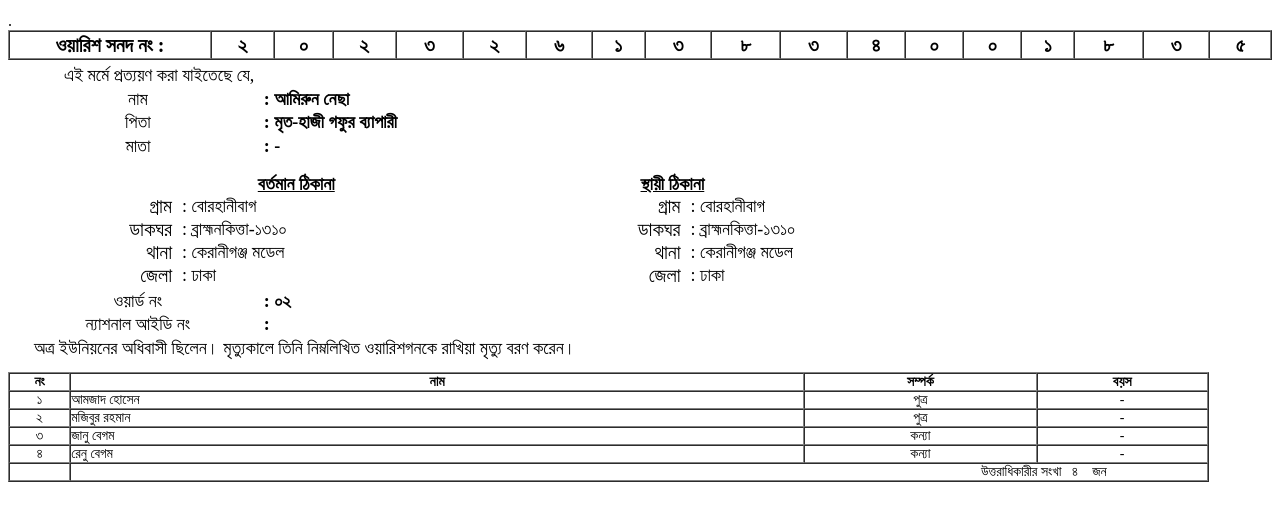
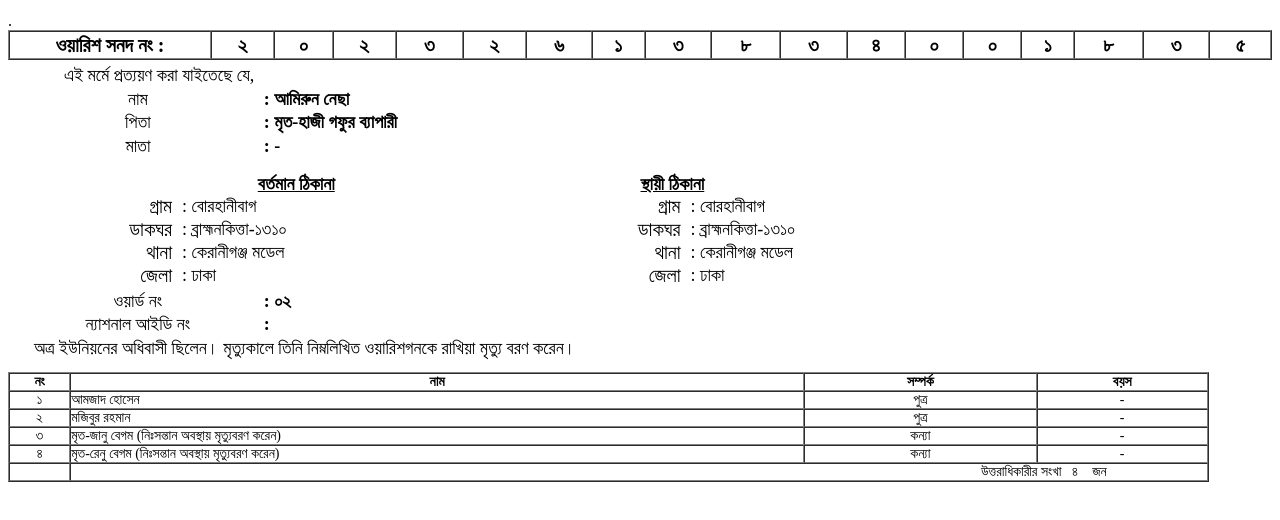
Before and after one commit to kalindiup/index.php-online-track-warish_onosondan-tid-20232613834001835, a plain HTML site: page index.html in a window 1280 px wide. Shown: the part 178-698 px from the top of the page. Drawn offline with Linux system fonts and the light colour scheme.

Commit message:
Update index.html

```diff
--- a/index.html
+++ b/index.html
@@ -190,13 +190,13 @@
         </tr>
         <tr>
             <td style="text-align:center;">৩</td>
-            <td style=""> জানু বেগম </td>
+            <td style=""> মৃত-জানু বেগম (নিঃসন্তান অবস্থায় মৃত্যুবরণ করেন)</td>
             <td style="text-align:center;">কন্যা</td>
             <td style="text-align:center;">-</td>
         </tr>
         <tr>
             <td style="text-align:center;">৪</td>
-            <td style=""> রেনু বেগম </td>
+            <td style=""> মৃত-রেনু বেগম (নিঃসন্তান অবস্থায় মৃত্যুবরণ করেন)</td>
             <td style="text-align:center;">কন্যা</td>
             <td style="text-align:center;">-</td>
             <tr>
```
